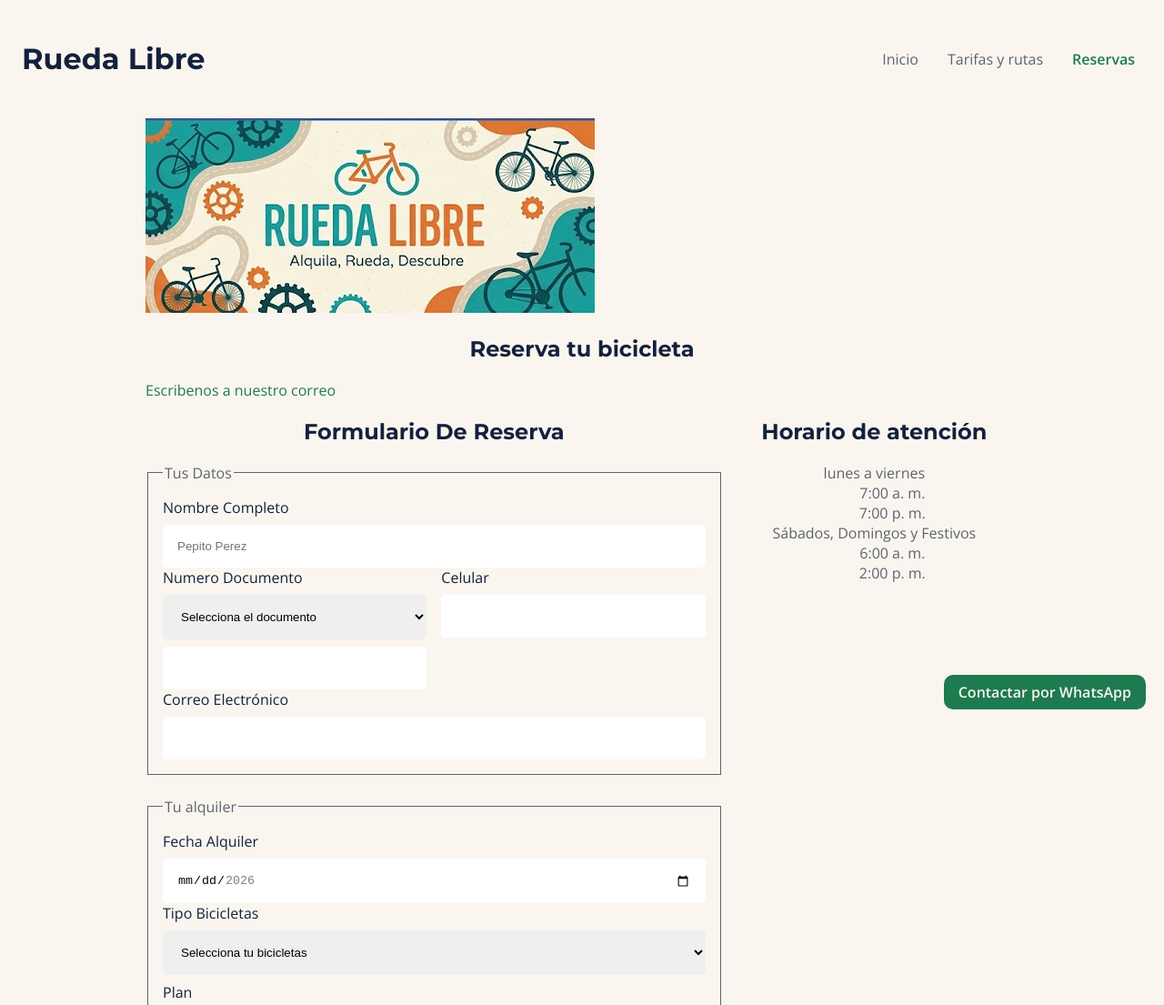
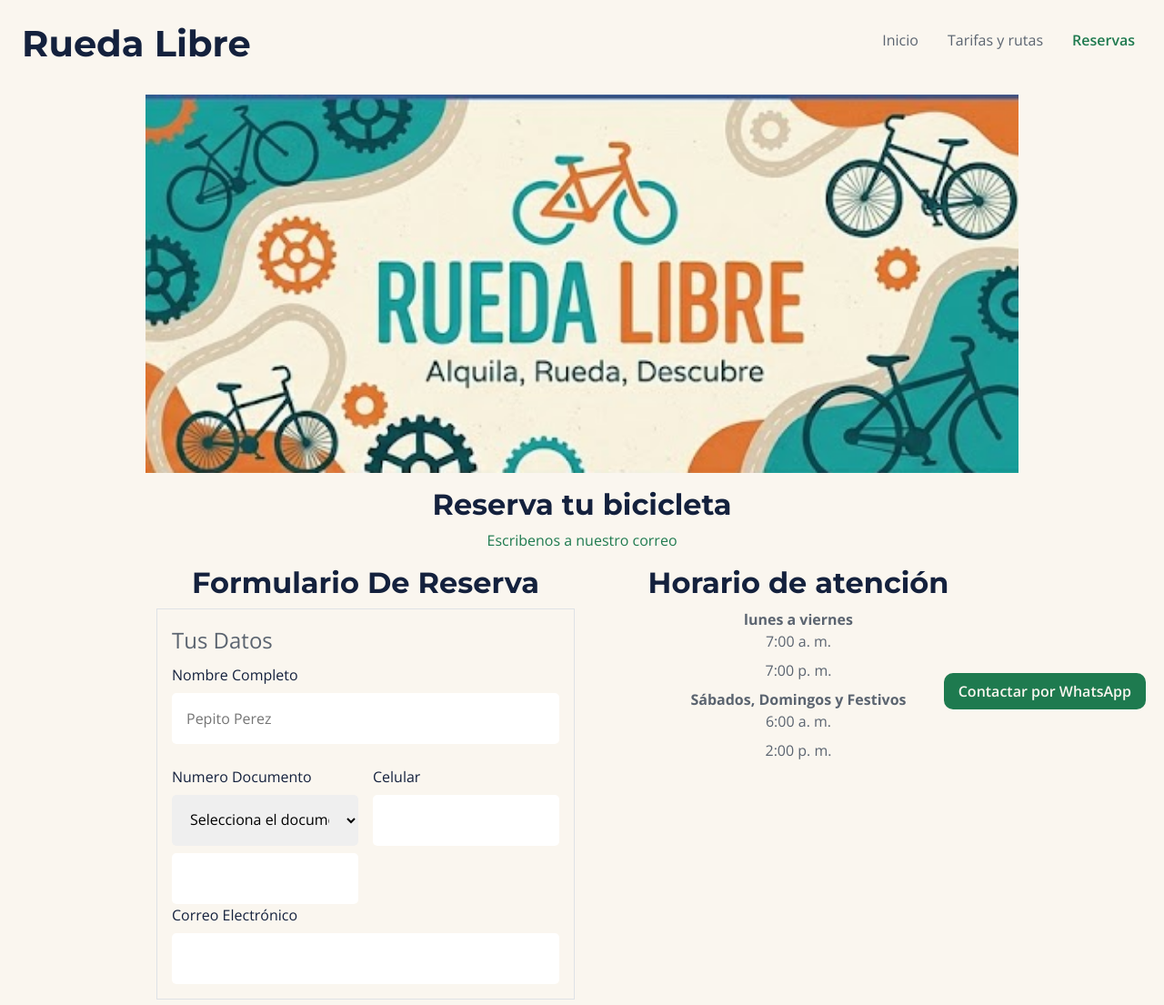
Before and after one commit to JuanPMorales/rueda-libre, a plain HTML site: page paginas/reservas.html in a window 1280 px wide. Shown: the top 1105 px of the page at 91% size. Drawn offline with nearby package versions, Linux system fonts and the light colour scheme.

Commit message:
feat: organizar con bootstrap reservas.html

```diff
--- a/css/styles.css
+++ b/css/styles.css
@@ -168,11 +168,6 @@ textarea:focus {
 
 /* RESERVAS */
 /* Formulario de reservas */
-fieldset {
-    margin-bottom: var(--espaciado-grande);
-    padding: var(--espaciado-mediano);
-    border: 1px solid var(--gris-asfalto);
-}
 
 form label {
     display: block;
@@ -259,19 +254,6 @@ textarea {
     border-radius: 10px;
 }
 
-/* RESERVAS */
-/* Distribución del formulario de reservas */
-
-.formulario-informacion {
-    display: grid;
-    grid-template-columns: 1fr;
-    gap: var(--espaciado-mediano);
-}
-
-.formulario-informacion h2 {
-    text-align: center;
-}
-
 /* GLOBAL */
 .horario-atencion {
     display: block;
@@ -285,24 +267,6 @@ textarea {
         justify-content: space-between;
     }
 
-    /* RESERVAS */
-    .formulario-informacion{
-        display: grid;
-        grid-template-columns: 2fr 1fr;
-        gap: var(--espaciado-pequeno)
-    }
-
-    /* RESERVAS */
-    .parejas {
-        display: flex;
-        flex-wrap: wrap;
-        gap: var(--espaciado-mediano);
-    }
-
-    .parejas div {
-        flex: 1;
-    }
-
     footer{
         display: flex;
         flex-wrap: wrap;
--- a/paginas/reservas.html
+++ b/paginas/reservas.html
@@ -4,12 +4,14 @@
     <meta charset="UTF-8">
     <meta name="viewport" content="width=device-width, initial-scale=1.0">
     <link rel="icon" href="../img/logo.png">
-    <link rel="stylesheet" href="../css/styles.css">
     <!-- Enlaces a fuentes de Google Fonts -->
     <link rel="preconnect" href="https://fonts.googleapis.com">
     <link rel="preconnect" href="https://fonts.gstatic.com" crossorigin>
     <link href="https://fonts.googleapis.com/css2?family=Montserrat:ital,wght@0,700;1,700&family=Open+Sans:ital,wght@0,300..800;1,300..800&display=swap" rel="stylesheet">
     <title>Reserva tu bicicleta</title>
+    <!-- Bootstrap -->
+    <link href="https://cdn.jsdelivr.net/npm/bootstrap@5.3.8/dist/css/bootstrap.min.css" rel="stylesheet" integrity="sha384-sRIl4kxILFvY47J16cr9ZwB07vP4J8+LH7qKQnuqkuIAvNWLzeN8tE5YBujZqJLB" crossorigin="anonymous">
+    <link rel="stylesheet" href="../css/styles.css">
 </head>
 <body>
 
@@ -27,23 +29,26 @@
     </header>
 
     <main>
-        <img id="portada" src="../img/portada_Rueda_Libre.png" alt="Bicicletas y servicios de Rueda Libre">
-        <section>
+        <img class="d-block w-100 h-auto" src="../img/portada_Rueda_Libre.png" alt="Bicicletas y servicios de Rueda Libre">
+        <section class="text-center m-3">
             <h2>Reserva tu bicicleta</h2>
             <a href="mailto:hola@ruedalibre.example">Escribenos a nuestro correo</a>
         </section >
-        <section class="formulario-informacion">
-            <section id="formularioDereserva">
+
+        <section class="container">
+            <section class="row g-3">
+                    <section class="col-12 col-md-6">
                         <h2>Formulario De Reserva</h2>
                         <form action="#" method="post">
-                    <fieldset>
+                            <fieldset class="mb-4 p-3 border">
                                 <legend>Tus Datos</legend>
                                 <div>
                                     <label for="nombreCompleto">Nombre Completo</label>
                                     <input type="text" id="nombreCompleto" name="NombreCompleto" pattern="^[a-zA-ZñÑáéíóúÁÉÍÓÚüÜ]{3,}(?:\s+[a-zA-ZñÑáéíóúÁÉÍÓÚüÜ]{2,})+$" title="Por favor, introduce tu nombre y al menos un apellido (solo letras y espacios)." placeholder="Pepito Perez" minlength="3" required>
                                 </div>
-                        <section class="parejas">
-                            <div>
+
+                                <section class="row g-3 mt-2">
+                                    <section class="col-12 col-md-6">
                                         <label for="numeroDocumento">Numero Documento</label>
                                             <select name="tipDocumento" id="tipDocumento" required>
                                                 <option value="" disabled selected>Selecciona el documento</option>
@@ -51,18 +56,20 @@
                                                 <option value="TI">Tarjeta Identidad</option>
                                             </select>
                                         <input type="number" id="numeroDocumento" name="numDocumento" minlength="6" required>
-                            </div>
-                            <div>
+                                    </section>
+
+                                    <section class="col-12 col-md-6">
                                         <label for="celular">Celular</label>
                                         <input type="tel" id="celular" name="numCelular" pattern="^3[0-9]{9}" title="Escribe 10 numeros sin espacio y que comience en 3" required>
-                            </div>
                                     </section>
+                                </section>
+
                                 <div>
                                     <label for="correo">Correo Electrónico</label>
                                     <input type="email" id="correo" name="correoElectronico" required>
                                 </div>
                             </fieldset>
-                    <fieldset>
+                            <fieldset class="mb-4 p-3 border">
                                 <legend>Tu alquiler</legend>
                                 <div>
                                     <label for="fechaAlquiler">Fecha Alquiler</label>
@@ -101,7 +108,7 @@
                                     </select>
                                 </div>
                             </fieldset>
-                    <fieldset>
+                            <fieldset class="mb-4 p-3 border">
                                 <legend>confirmación</legend>
                                 <div>
                                     <label for="confDatos">¿Confirmas tus datos?</label>
@@ -124,7 +131,7 @@
                             </div>
                         </form>
                     </section>
-            <section class="horario-atencion">
+                    <section class="col-12 col-md-6 horario-atencion">
                         <h2>Horario de atención</h2>
                         <dl>
                             <dt>lunes a viernes</dt>
@@ -136,6 +143,9 @@
                         </dl>
                     </section>
             </section>
+        </section>
+
+
 
 
         <a class="WhatsApp" href="https://wa.me/573000000000" target="_blank" rel="noopener noreferrer">Contactar por WhatsApp</a>
@@ -157,5 +167,6 @@
             <a href="mailto:hola@ruedalibre.example">Correo electrónico</a>
         <p>Copyright © 2026</p>
     </footer>
+    <script src="https://cdn.jsdelivr.net/npm/bootstrap@5.3.8/dist/js/bootstrap.bundle.min.js" integrity="sha384-FKyoEForCGlyvwx9Hj09JcYn3nv7wiPVlz7YYwJrWVcXK/BmnVDxM+D2scQbITxI" crossorigin="anonymous"></script>
 </body>
 </html>
```
Lines whose indentation alone changed are shown as unchanged.
